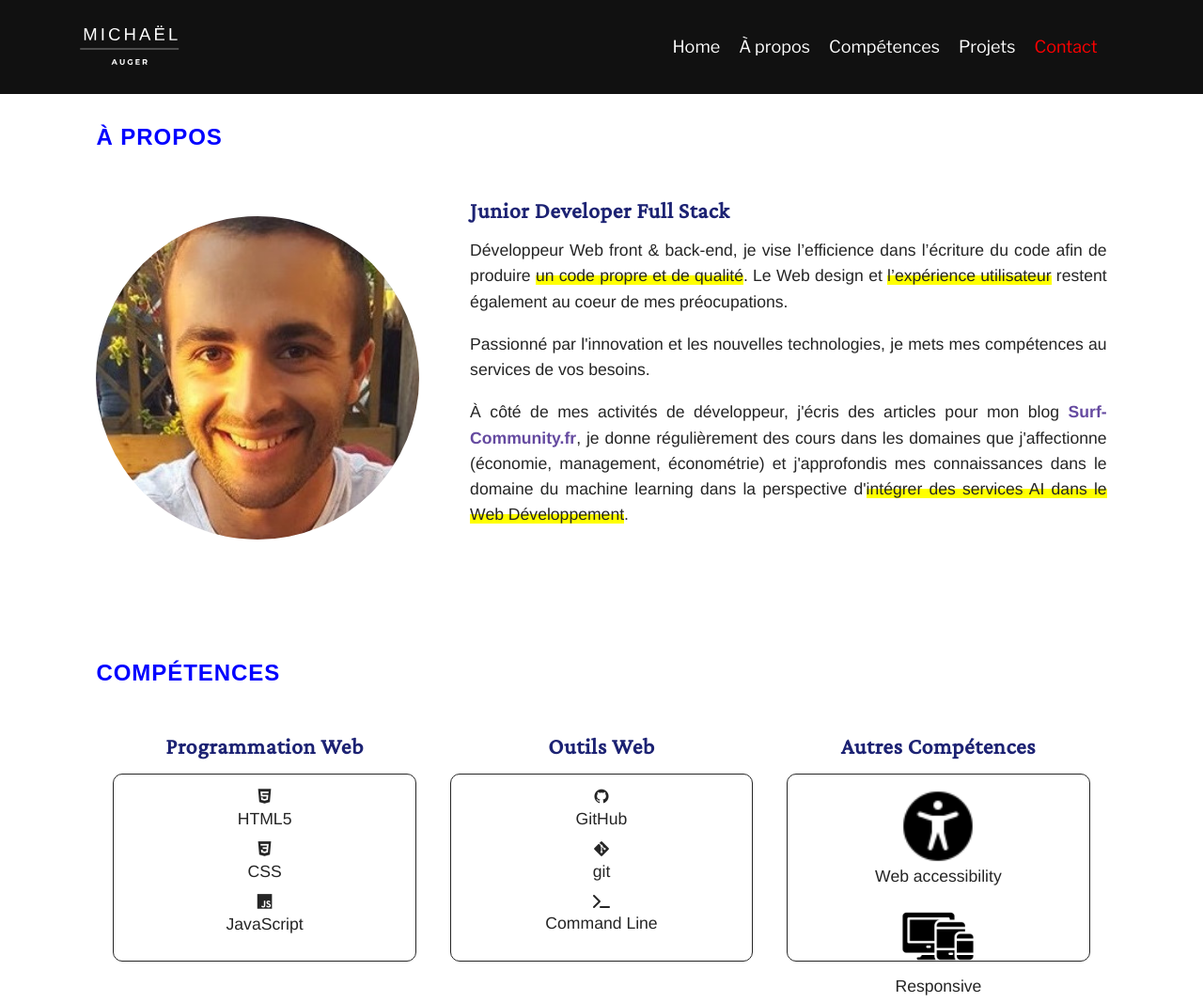
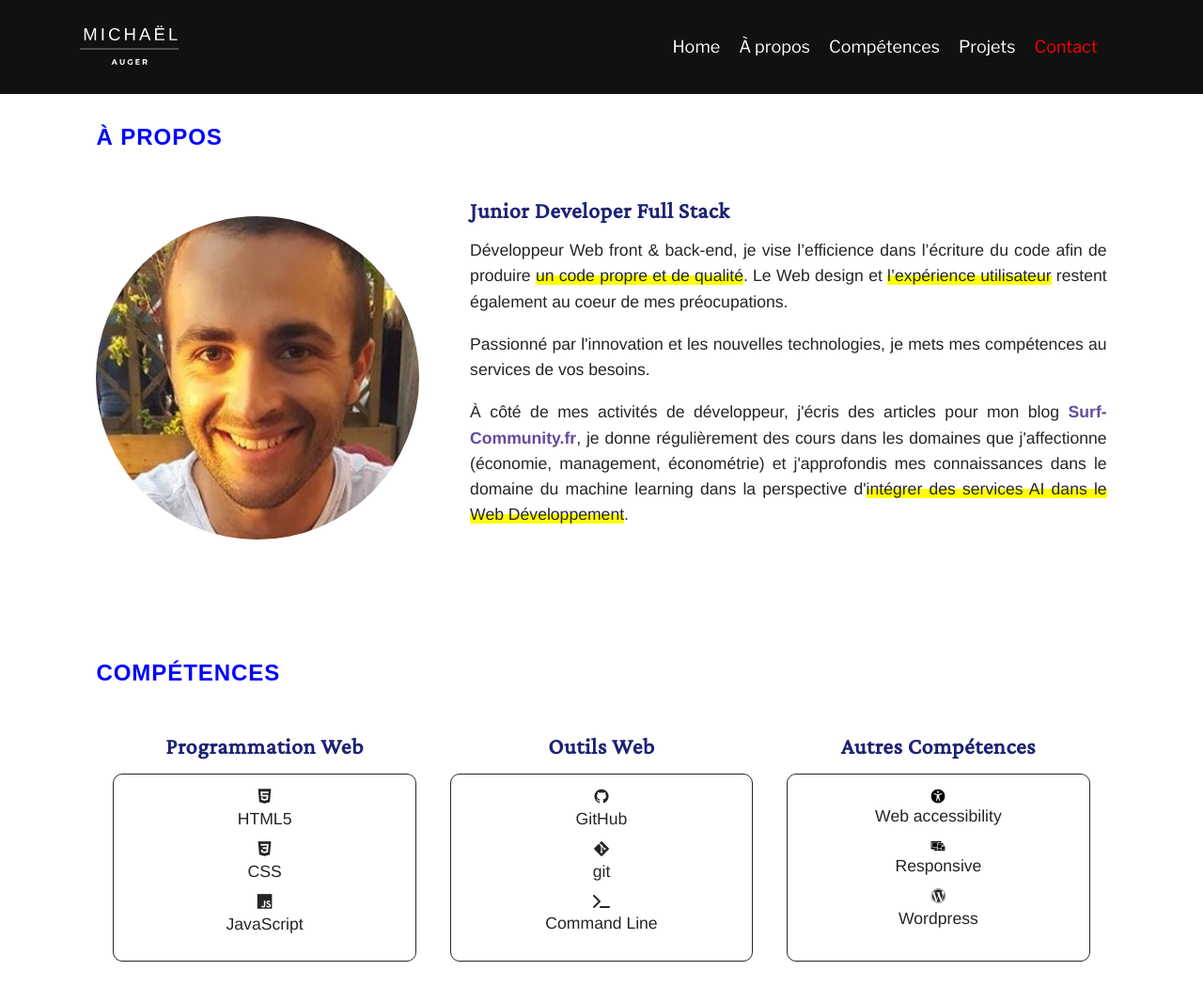
Before and after one commit to ByronMike/my-portfolio, a plain HTML site: page index.html in a window 1280 px wide. Shown: the top 1066 px of the page at 94% size. Drawn offline with nearby package versions, Linux system fonts and the light colour scheme; files that its build step writes are made by us from their sources; files whose address does not match are found by name; a web font is replaced by a local one.

Commit message:
ninth commit

```diff
--- a/Resources/style.css
+++ b/Resources/style.css
@@ -207,7 +207,7 @@ img {
 }
 
 .cols img {
-    width: 5rem;
+    width: 1rem;
     min-width: 5%;
 }
 
@@ -493,7 +493,6 @@ footer .wrapper .container-icons li {
 
     h4 {
         font-size: 0.75rem;
-
     }
 
     p , label, li , .button-content {
```
